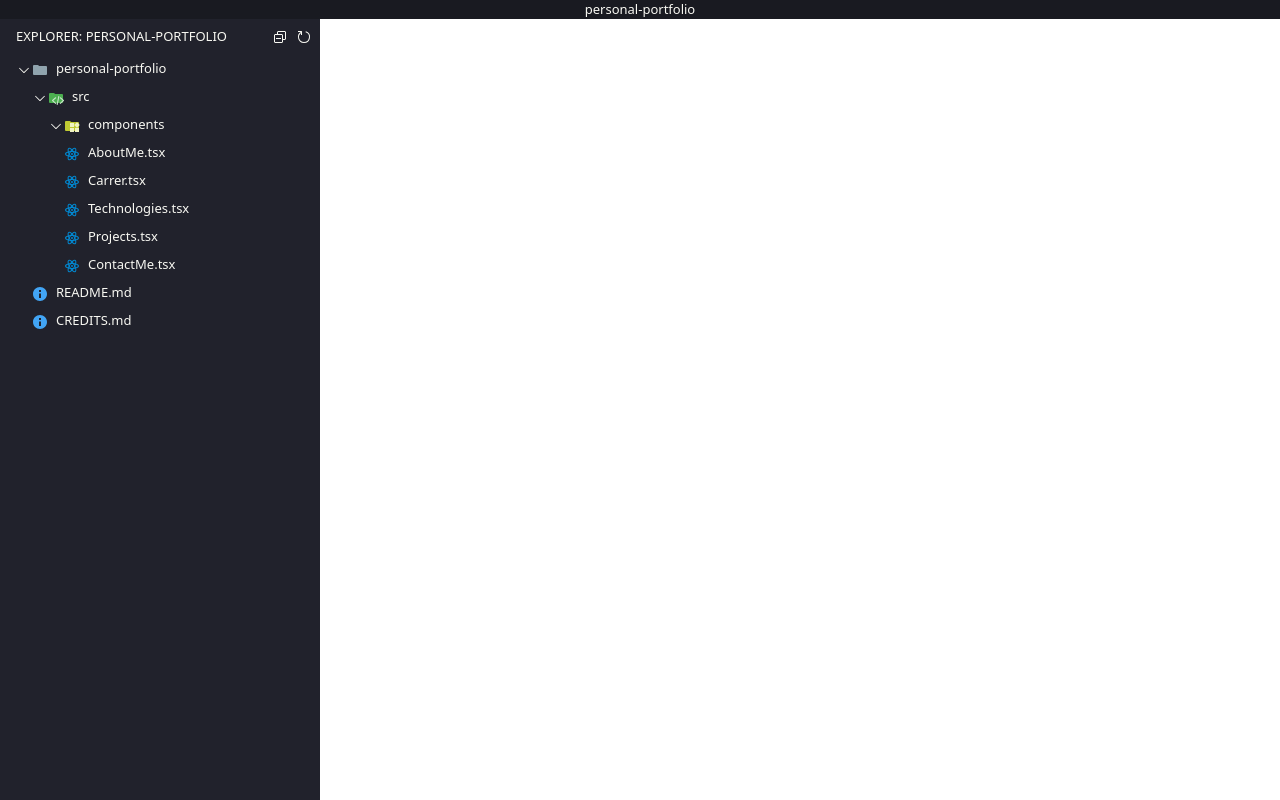
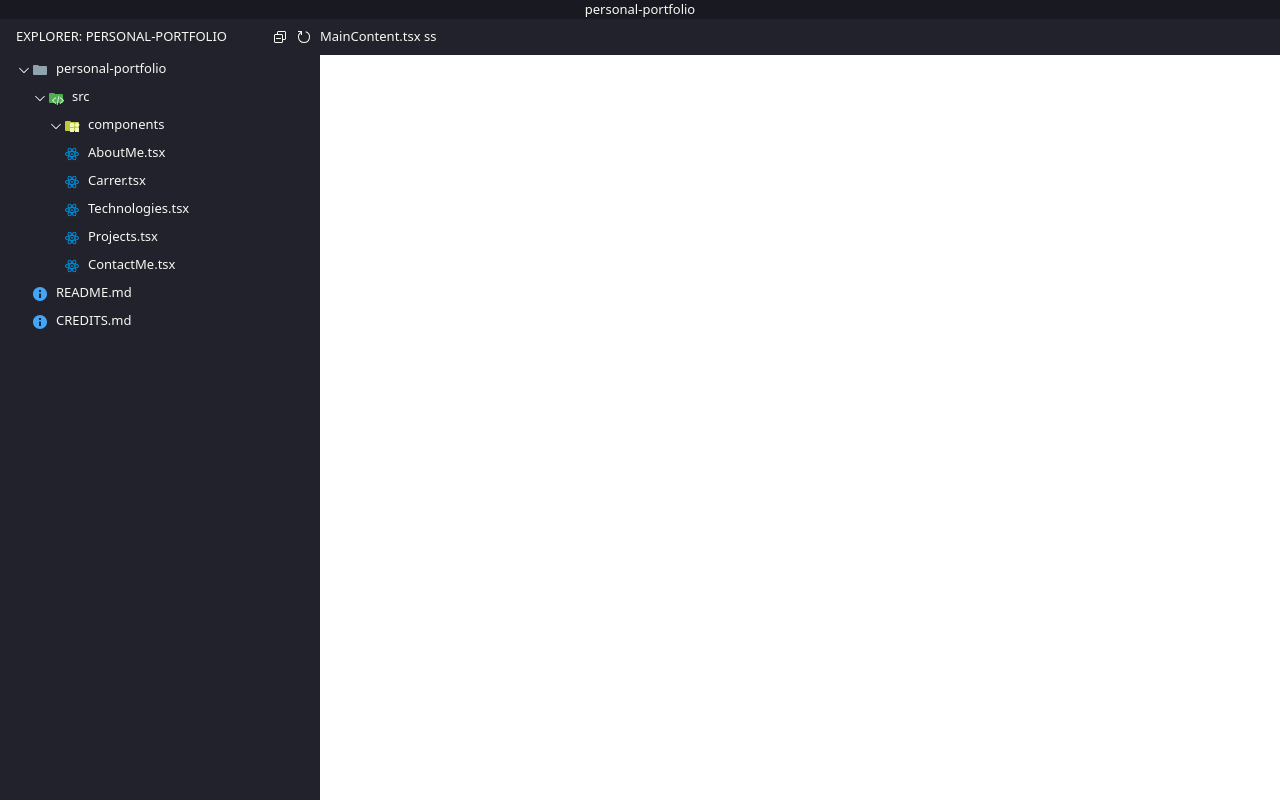
Before and after one commit to Enzovnm/personal-portfolio, a React (Vite) app in the folder personal-portfolio/: page / in a window 1280 px wide. Built offline with nearby package versions, Linux system fonts and the light colour scheme.

Commit message:
feat:Creating TabBar

```diff
--- a/personal-portfolio/src/App.tsx
+++ b/personal-portfolio/src/App.tsx
@@ -1,4 +1,5 @@
 import { ExplorerBar } from "./components/ExplorerBar/ExplorerBar";
+import { TabBar } from "./components/TabBar/TabBar";
 import { TitleBar } from "./components/TitleBar/TitleBar";
 import { DirectoryThreeContextProvider } from "./contexts/DirectoryTreeContext";
 
@@ -7,7 +8,10 @@ export function App() {
     <>
       <DirectoryThreeContextProvider>
         <TitleBar />
-        <ExplorerBar />
+        <div className="h-full flex">
+          <ExplorerBar />
+          <TabBar />
+        </div>
       </DirectoryThreeContextProvider>
     </>
   );
--- /dev/null
+++ b/personal-portfolio/src/components/MainContent/MainContent.tsx
@@ -0,0 +1,3 @@
+export const MainContent = () => {
+  return <div></div>;
+};
--- /dev/null
+++ b/personal-portfolio/src/components/TabBar/Tab.tsx
@@ -0,0 +1,3 @@
+export const Tab = () => {
+  return <button>MainContent.tsx ss</button>;
+};
--- /dev/null
+++ b/personal-portfolio/src/components/TabBar/TabBar.tsx
@@ -0,0 +1,9 @@
+import { Tab } from "./Tab";
+
+export const TabBar = () => {
+  return (
+    <nav className="max-h-9 h-full w-full bg-slate-blue-explorer text-sm flex">
+      <Tab />
+    </nav>
+  );
+};
--- a/personal-portfolio/src/index.css
+++ b/personal-portfolio/src/index.css
@@ -3,6 +3,7 @@
 @theme {
   --color-slate-black: #191a21;
   --color-slate-blue-explorer: #21222c;
+  --color-dracula: #282a36;
   --color-white: #f8f8f2;
   --text-sm: 0.8125rem;
 }
```
